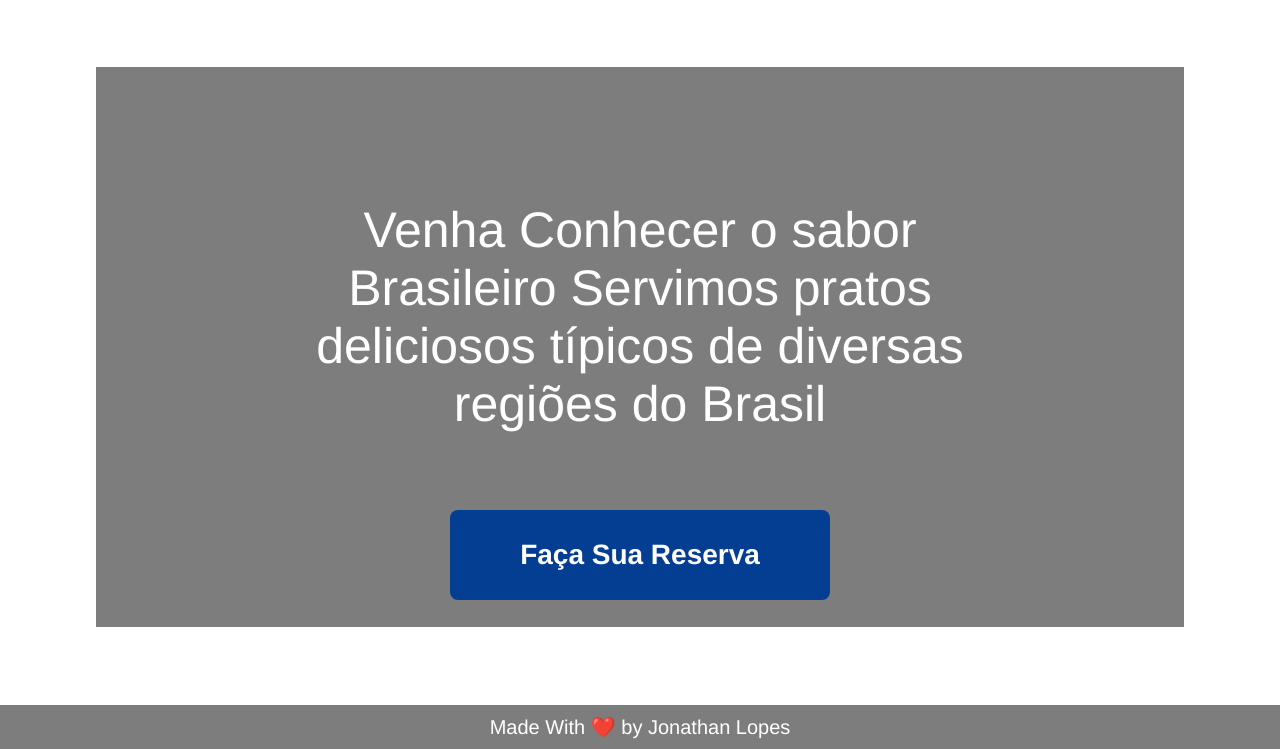
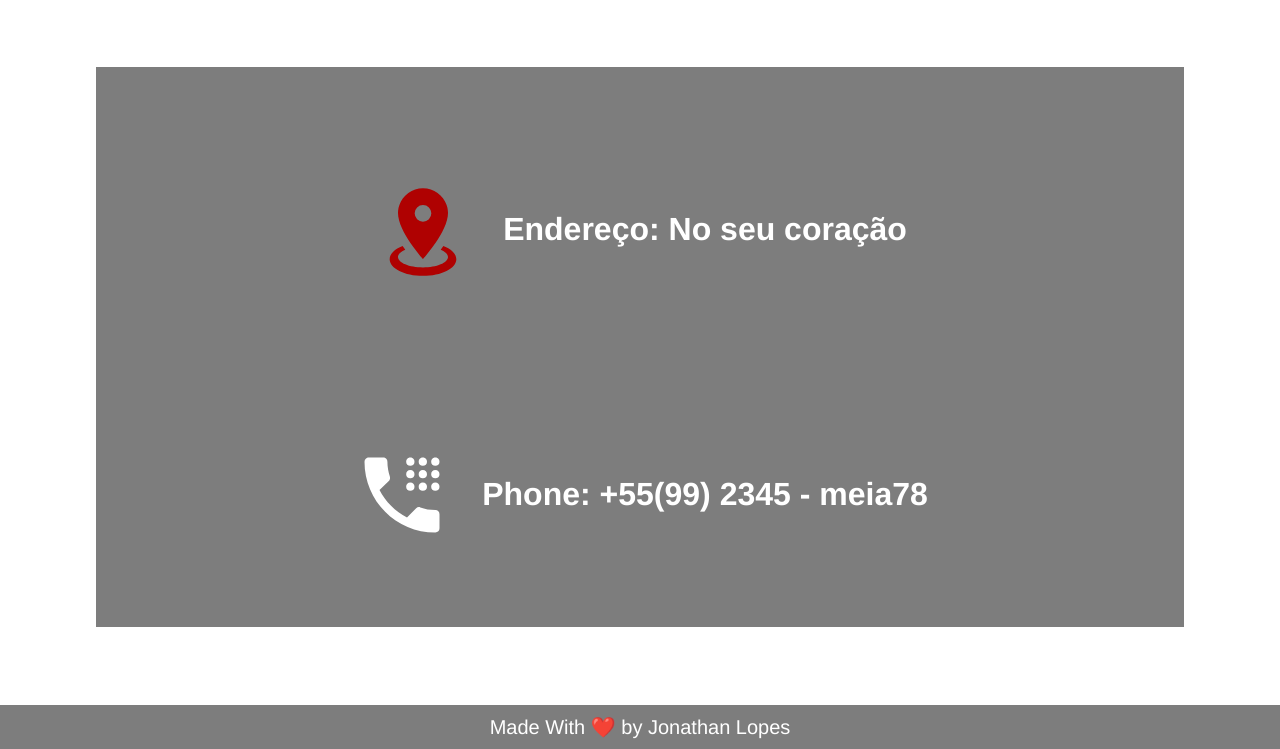
Before and after one commit to jdmlopes/restaurant, a plain HTML site: page index.html in a window 1280 px wide. Shown: the part 51-800 px from the top of the page. Drawn offline with Linux system fonts and the light colour scheme.

Commit message:
Style the contact page

```diff
--- a/index.html
+++ b/index.html
@@ -77,7 +77,26 @@
             </div>
           </div>
         </div>
-        <div id="contact"></div>
+        <div id="contact">
+          <div class="address">
+            <svg xmlns="http://www.w3.org/2000/svg" viewBox="0 0 24 24">
+              <title>map-marker-radius</title>
+              <path
+                d="M12,2C15.31,2 18,4.66 18,7.95C18,12.41 12,19 12,19C12,19 6,12.41 6,7.95C6,4.66 8.69,2 12,2M12,6A2,2 0 0,0 10,8A2,2 0 0,0 12,10A2,2 0 0,0 14,8A2,2 0 0,0 12,6M20,19C20,21.21 16.42,23 12,23C7.58,23 4,21.21 4,19C4,17.71 5.22,16.56 7.11,15.83L7.75,16.74C6.67,17.19 6,17.81 6,18.5C6,19.88 8.69,21 12,21C15.31,21 18,19.88 18,18.5C18,17.81 17.33,17.19 16.25,16.74L16.89,15.83C18.78,16.56 20,17.71 20,19Z"
+              />
+            </svg>
+            <p>Endereço: No seu coração</p>
+          </div>
+          <div class="phone">
+            <svg xmlns="http://www.w3.org/2000/svg" viewBox="0 0 24 24">
+              <title>phone-dial</title>
+              <path
+                d="M6.6 10.8C8 13.6 10.4 15.9 13.2 17.4L15.4 15.2C15.7 14.9 16.1 14.8 16.4 15C17.5 15.4 18.7 15.6 20 15.6C20.6 15.6 21 16 21 16.6V20C21 20.6 20.6 21 20 21C10.6 21 3 13.4 3 4C3 3.4 3.5 3 4 3H7.5C8.1 3 8.5 3.4 8.5 4C8.5 5.2 8.7 6.4 9.1 7.6C9.2 7.9 9.1 8.3 8.9 8.6L6.6 10.8M14 3C13.4 3 13 3.4 13 4S13.4 5 14 5 15 4.6 15 4 14.6 3 14 3M17 3C16.4 3 16 3.4 16 4S16.4 5 17 5 18 4.6 18 4 17.6 3 17 3M20 3C19.4 3 19 3.4 19 4S19.4 5 20 5 21 4.6 21 4 20.6 3 20 3M14 6C13.4 6 13 6.4 13 7S13.4 8 14 8 15 7.6 15 7 14.6 6 14 6M17 6C16.4 6 16 6.4 16 7S16.4 8 17 8 18 7.6 18 7 17.6 6 17 6M20 6C19.4 6 19 6.4 19 7S19.4 8 20 8 21 7.6 21 7 20.6 6 20 6M14 9C13.4 9 13 9.4 13 10S13.4 11 14 11 15 10.6 15 10 14.6 9 14 9M17 9C16.4 9 16 9.4 16 10S16.4 11 17 11 18 10.6 18 10 17.6 9 17 9M20 9C19.4 9 19 9.4 19 10S19.4 11 20 11 21 10.6 21 10 20.6 9 20 9Z"
+              />
+            </svg>
+            <p>Phone: +55(99) 2345 - meia78</p>
+          </div>
+        </div>
       </div>
       <div id="footer">Made With ❤️ by Jonathan Lopes</div>
     </div>
--- a/style.css
+++ b/style.css
@@ -87,6 +87,7 @@ html {
   justify-items: center;
   align-items: center;
   height: 100%;
+  display: none;
 }
 #page-content #home p {
   align-self: end;
@@ -161,7 +162,26 @@ html {
   font-weight: bold;
 }
 #page-content #contact {
-  display: none;
+  display: grid;
+  justify-items: center;
+  align-items: center;
+  height: 100%;
+}
+#page-content #contact svg {
+  width: 100px;
+  fill: white;
+}
+#page-content #contact .address,
+#page-content #contact .phone {
+  display: flex;
+  justify-content: center;
+  align-items: center;
+  font-size: 32px;
+  font-weight: bold;
+  gap: 30px;
+}
+#page-content #contact .address svg {
+  fill: rgb(175, 1, 1);
 }
 
 #footer {
```
Also changed, not shown: 1 other file.
